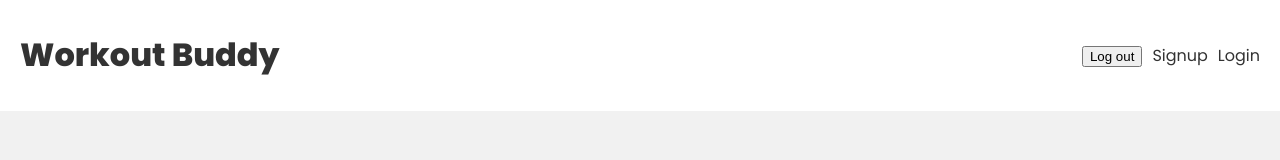
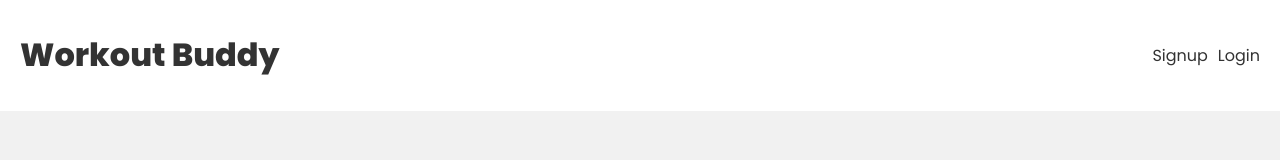
Before and after one commit to camreynolds/mern-training-2024, a React (Create React App) app in the folder frontend/: page /login in a window 1280 px wide. Shown: the top 160 px of the page. Built offline with nearby package versions, Linux system fonts and the light colour scheme.

Commit message:
part user 13. check user in authContext.

```diff
--- a/frontend/src/component/Navbar.js
+++ b/frontend/src/component/Navbar.js
@@ -1,8 +1,10 @@
 import {Link} from "react-router-dom"
 import { useLogout } from "../hooks/useLogout"
+import useAuthContext from "../hooks/useAuthContext"
 
 const Navbar = () =>{
   const {logout} = useLogout()
+  const {user} = useAuthContext()
 
   const handleClick = () =>{
     logout()
@@ -15,13 +17,18 @@
           <h1>Workout Buddy</h1>
         </Link>
         <nav>
+          {user && (
             <div>
+              {user.email}
               <button onClick={handleClick}>Log out</button>
             </div>
+          )}
+          {!user && (
             <div>
               <Link to="/signup">Signup</Link>
               <Link to="/login">Login</Link>
             </div>
+          )}
         </nav>
       </div>
     </header>
--- a/frontend/src/context/AuthContext.js
+++ b/frontend/src/context/AuthContext.js
@@ -1,4 +1,5 @@
 import {createContext,useReducer} from "react"
+import { useEffect } from "react"
 
 export const AuthContext = createContext()
 
@@ -24,6 +25,14 @@
     user:null
   })
 
+  useEffect( () =>{
+    const user = JSON.parse(localStorage.getItem("user"))
+
+    if(user){
+      dispatch({type: "LOGIN", payload:user})
+    }
+  },[])
+
   console.log("AuthContext:", state)
 
   return(
```
Lines whose indentation alone changed are shown as unchanged.
